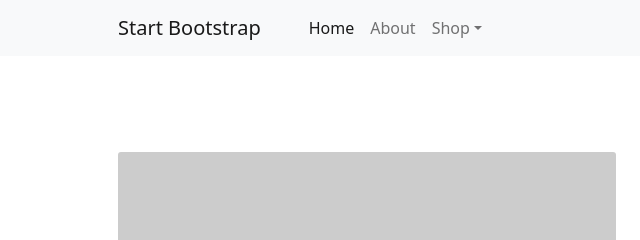
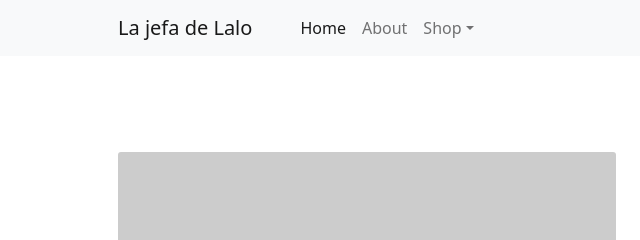
Before and after one commit to aespinoza21/aespinoza21.github.io, a plain HTML site: page index.html in a window 1280 px wide. Shown: the top 240 px of the page, 0-640 px from the left. Drawn offline with nearby package versions, Linux system fonts and the light colour scheme; placeholder pictures from the web are drawn by us.

Commit message:
comiit "cambios"

```diff
--- a/index.html
+++ b/index.html
@@ -17,7 +17,7 @@
         <!-- Navigation-->
         <nav class="navbar navbar-expand-lg navbar-light bg-light">
             <div class="container px-4 px-lg-5">
-                <a class="navbar-brand" href="#!">Start Bootstrap</a>
+                <a class="navbar-brand" href="#!">La jefa de Lalo</a>
                 <button class="navbar-toggler" type="button" data-bs-toggle="collapse" data-bs-target="#navbarSupportedContent" aria-controls="navbarSupportedContent" aria-expanded="false" aria-label="Toggle navigation"><span class="navbar-toggler-icon"></span></button>
                 <div class="collapse navbar-collapse" id="navbarSupportedContent">
                     <ul class="navbar-nav me-auto mb-2 mb-lg-0 ms-lg-4">
```
